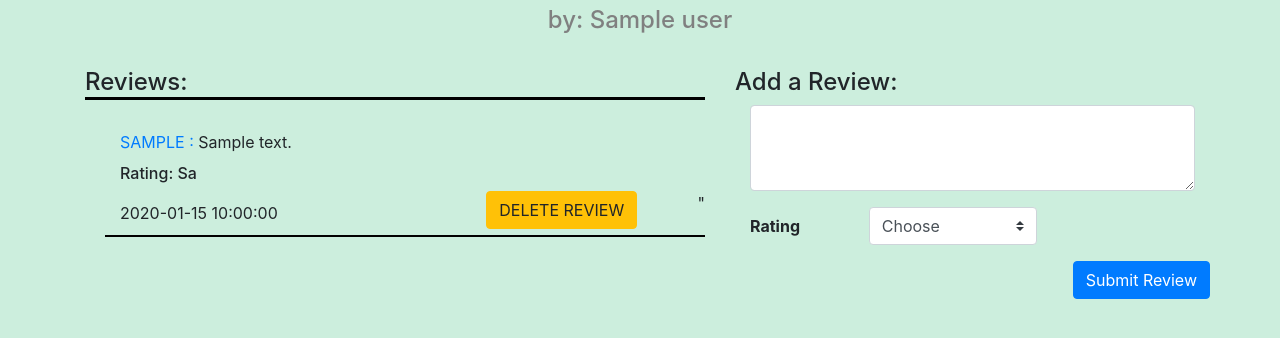
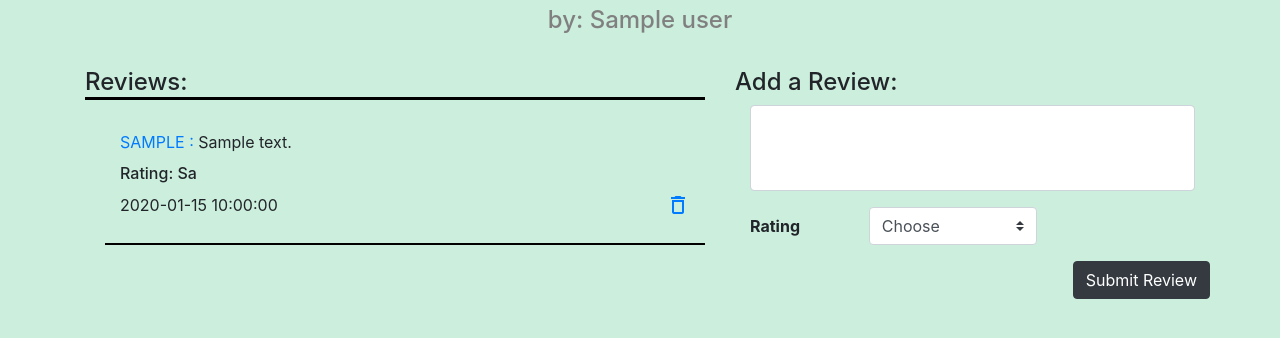
Before and after one commit to kellikells/Book-Reviews, a Flask app: page /get_book_review/1 in a window 1280 px wide. Shown: the part 151-489 px from the top of the page. Run offline with Flask 2, Linux system fonts and the light colour scheme; the visitor is signed in with stand-in values (Sample User, id 1); tables that the repository leaves empty hold one stand-in row (values such as "Sample post"); some libraries are stand-ins or nearby versions.

Commit message:
changed star images to be icons and delete button to be trash icon

```diff
--- a/server.py
+++ b/server.py
@@ -91,7 +91,7 @@ def register():
         session['user_alias'] = request.form['alias']
 
         print('SESSION:', session)
-        flash("Aww yeah, you successfully registered.  You can now log in using the same information you provided!", 'success')
+        flash("Congratulations! You have successfully registered.  You may now log in using the same information you provided!", 'success')
 
         return redirect('/')
 
@@ -326,15 +326,7 @@ def getBookReview(bookId):
     review_results = mysql.query_db(query, data)
 
 
-
-
-
-
-
     image = "static/filled_star.jpg"
-
-
-
 
     return render_template('bookreview.html', results = results, review_results= review_results, total = len(review_results), image=image)
 
--- a/templates/add.html
+++ b/templates/add.html
@@ -184,13 +184,15 @@
                                 <option value="1">1</option>
                                 <option value="2">2</option>
                                 <option value="3">3</option>
+                                <option value="4">4</option>
+                                <option value="5">5</option>
                             </select>
                         </div>
                     </div>
 
                     <!-- submit button  -->
                     <div class="form-group row justify-content-end">
-                        <button type="submit" class="btn btn-primary">Add Review</button>
+                        <button type="submit" class="btn btn-dark">Add Review</button>
                     </div>
 
                 </form>
--- a/templates/bookreview.html
+++ b/templates/bookreview.html
@@ -106,58 +106,56 @@
 
 
                             {% if review.rating == '1' %}
-                            <!-- <img src=' {{ image }} ''> -->
-                            <img src="../static/filled_star.jpg"><img src="../static/white_star.jpg"><img
-                                src="../static/white_star.jpg"><img src="../static/white_star.jpg"><img
-                                src="../static/white_star.jpg">
+                            <i class="material-icons">star</i><i class="material-icons">star_outline</i><i
+                                class="material-icons">star_outline</i><i class="material-icons">star_outline</i><i
+                                class="material-icons">star_outline</i>
                             {% endif %}
 
                             {% if review.rating == '2' %}
-                            <img src="../static/filled_star.jpg"><img src="../static/filled_star.jpg"><img
-                                src="../static/white_star.jpg"><img src="../static/white_star.jpg"><img
-                                src="../static/white_star.jpg">
+                            <i class="material-icons">star</i><i class="material-icons">star</i><i
+                                class="material-icons">star_outline</i><i class="material-icons">star_outline</i><i
+                                class="material-icons">star_outline</i>
                             {% endif %}
 
                             {% if review.rating == '3' %}
-                            <img src="../static/filled_star.jpg"><img src="../static/filled_star.jpg"><img
-                                src="../static/filled_star.jpg"><img src="../static/white_star.jpg"><img
-                                src="../static/white_star.jpg">
+                            <i class="material-icons">star</i><i class="material-icons">star</i><i
+                                class="material-icons">star</i><i class="material-icons">star_outline</i><i
+                                class="material-icons">star_outline</i>
                             {% endif %}
 
                             {% if review.rating == '4' %}
-                            <img src="../static/filled_star.jpg"><img src="../static/filled_star.jpg"><img
-                                src="../static/filled_star.jpg"><img src="../static/filled_star.jpg"><img
-                                src="../static/white_star.jpg">
+                            <i class="material-icons">star</i><i class="material-icons">star</i><i
+                                class="material-icons">star</i><i class="material-icons">star</i><i
+                                class="material-icons">star_outline</i>
                             {% endif %}
 
                             {% if review.rating == '5' %}
-                            <img src="../static/filled_star.jpg"><img src="../static/filled_star.jpg"><img
-                                src="../static/filled_star.jpg"><img src="../static/filled_star.jpg"><img
-                                src="../static/filled_star.jpg">
+                            <i class="material-icons">star</i><i class="material-icons">star</i><i
+                                class="material-icons">star</i><i class="material-icons">star</i><i
+                                class="material-icons">star</i>
                             {% endif %}
-
-
-
-
 
                         </div>
 
-                        <div class="row">
-                            <div class="col">
-                                <!-- comment timestamp  -->
-                                <p style="margin: 10px 0;"> {{ review.updated_at }} </p>
 
-                            </div>
-
-                            <!-- --------------- delete --------------------  -->
-                            {% if review.user_id == session['user_id']: %}
-                            <div class="col">
-                                <a href="/delete_review/{{ review.book_id }}/{{ review.id }}" class="btn btn-warning"
-                                    role="button" style="margin-left: 70px;">DELETE REVIEW</a>
-                            </div>"
+                        <div class="row" style="margin: 10px 0; justify-content: space-between;">
 
 
-                            {% endif %}
+                                <div >
+                                    <!-- comment timestamp  -->
+                                    <p > {{ review.updated_at }} </p>
+                                </div>
+
+                                <!-- --------------- delete --------------------  -->
+                                {% if review.user_id == session['user_id']: %}
+                                <div>
+                                    <a href="/delete_review/{{ review.book_id }}/{{ review.id }}" role="button">
+                                        <span class="material-icons">
+                                            delete_outline
+                                        </span></a>
+                                </div>
+                                {% endif %}
+
                             <!-- -----------------------------------------  -->
                         </div>
                     </div>
@@ -176,7 +174,8 @@
                 <form action="/additionalReview/{{ book.id }}" method="post">
 
                     <div class="form-group">
-                        <textarea name="content" class="form-control" id="content" rows="3"></textarea>
+                        <textarea name="content" class="form-control" id="content" rows="3"
+                            style="resize: none;"></textarea>
                     </div>
 
                     <!-- rating  -->
@@ -188,13 +187,15 @@
                                 <option value="1">1</option>
                                 <option value="2">2</option>
                                 <option value="3">3</option>
+                                <option value="4">4</option>
+                                <option value="5">5</option>
                             </select>
                         </div>
                     </div>
 
                     <!-- submit button  -->
                     <div class="form-group row justify-content-end">
-                        <button type="submit" class="btn btn-primary">Submit Review</button>
+                        <button type="submit" class="btn btn-dark">Submit Review</button>
                     </div>
                 </form>
 
--- a/templates/index.html
+++ b/templates/index.html
@@ -131,12 +131,12 @@
                         <input name="confirm-password" type="password" class="form-control" id="confirm-password">
                     </div>
 
-                    <button type="submit" class="btn btn-success" id="bttnSubmit">Register!</button>
+                    <button type="submit" class="btn btn-dark" id="bttnSubmit">Register!</button>
                 </form>
             </div>
 
             <!-- =============== LOGIN COLUMN ================ -->
-            <div class="col" style="margin-left:15px; padding: 30px; background-color: #ded;">
+            <div class="col" style="margin-left:15px; padding: 30px; background-color: #ded; height: min-content;">
                 <h2>Login here!</h2>
                 <form action="/login" method="post">
 
@@ -159,7 +159,7 @@
                         {% endif %}
                         {% endwith %}
                     </div>
-                    <button type="submit" class="btn btn-success" id="bttnSubmit">Login!</button>
+                    <button type="submit" class="btn btn-dark" id="bttnSubmit">Login!</button>
                 </form>
             </div>
         </div>
```
Also changed, not shown: static/filled_star.jpg (deleted), static/white_star.jpg (deleted).
